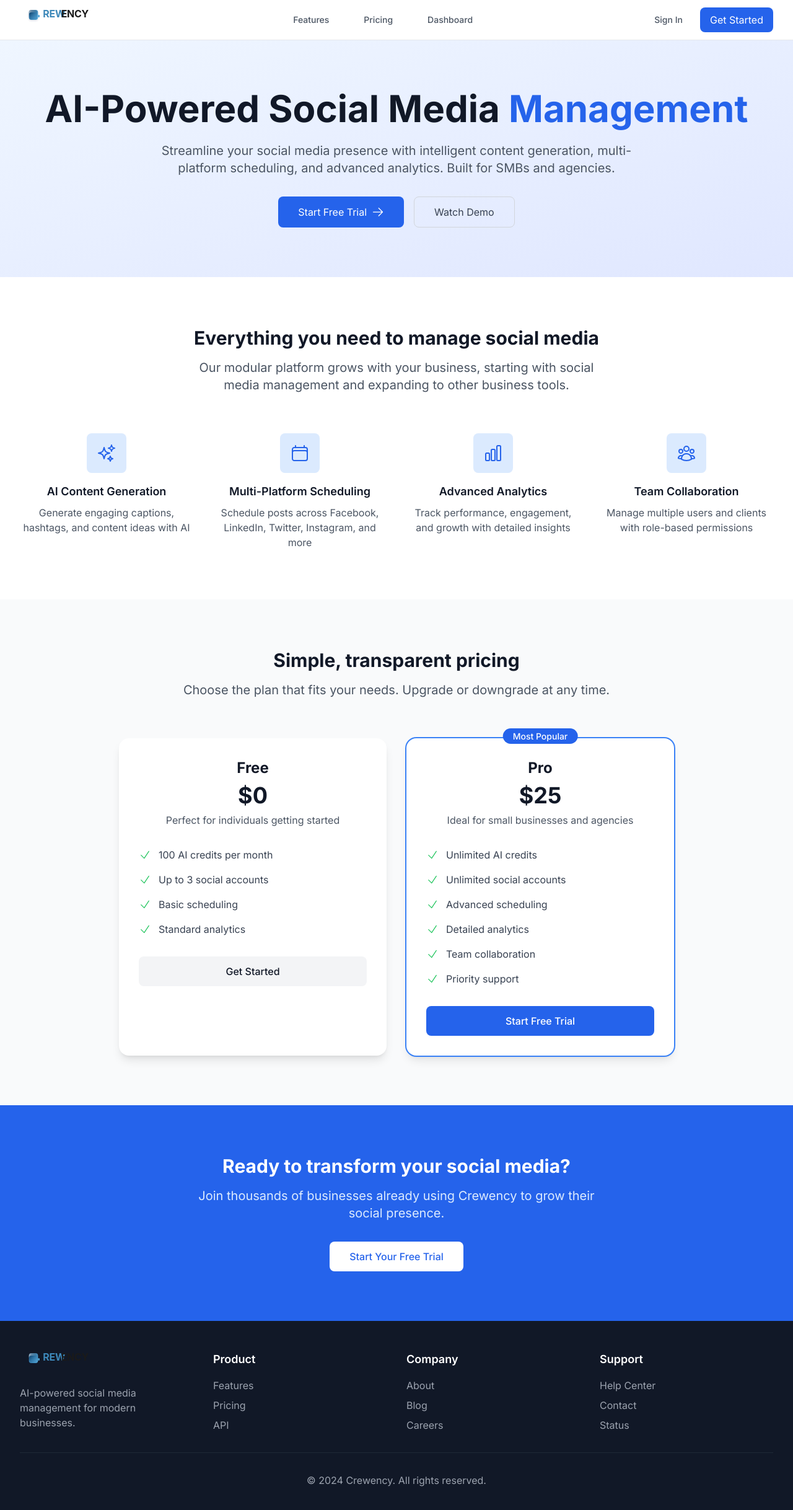
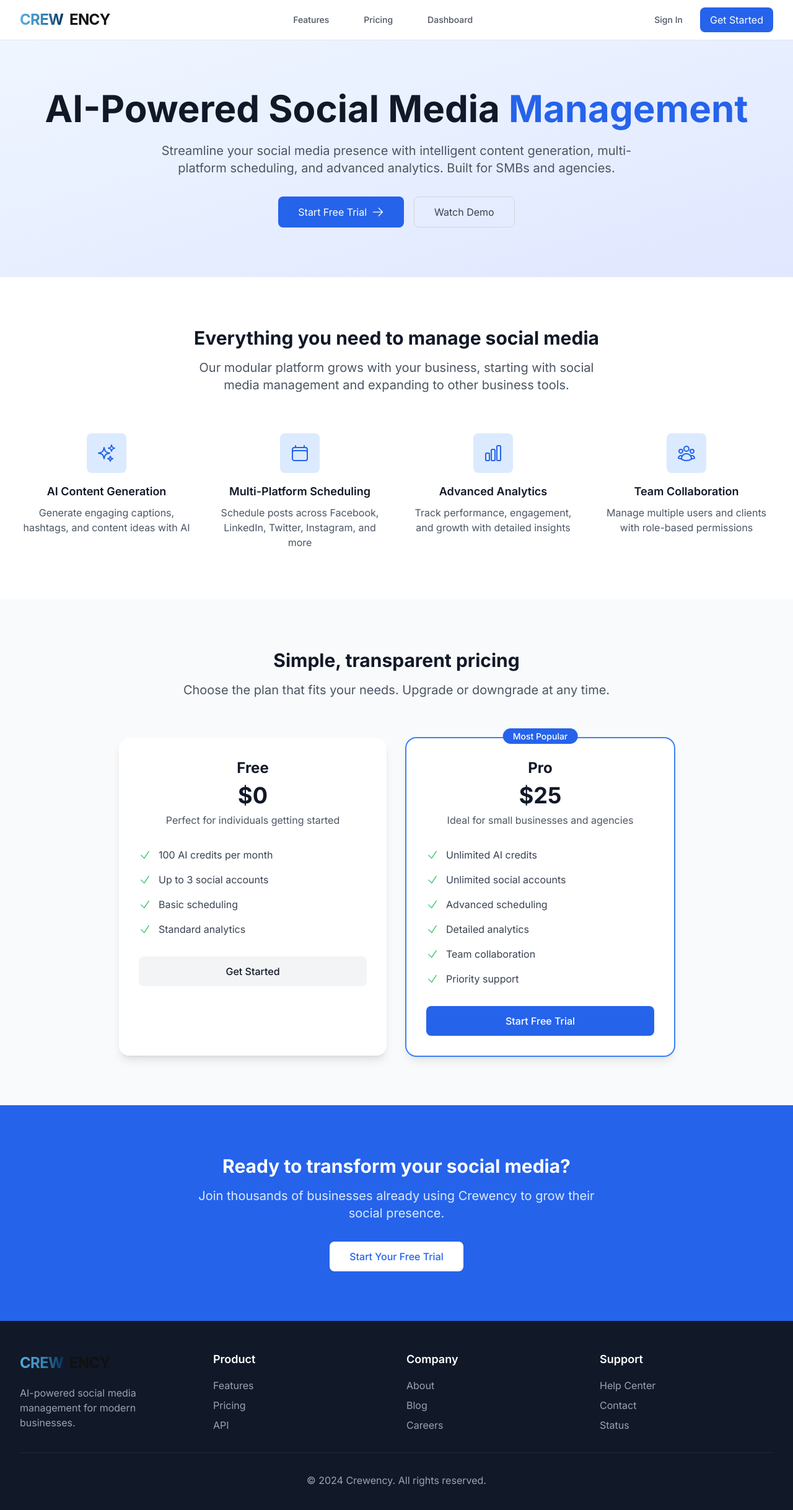
Before and after one commit to KleoRab/Crewency-Site, a Next.js app in the folder crewency/: page / in a window 1280 px wide. Shown: the top 2436 px of the page at 62% size. Built offline with nearby package versions, Linux system fonts and the light colour scheme.

Commit message:
Create professional CREWENCY wordmark logo with radiant gradient

```diff
--- a/crewency/next.config.ts
+++ b/crewency/next.config.ts
@@ -7,6 +7,7 @@ const nextConfig: NextConfig = {
   images: {
     domains: ['localhost', 'crewency-site.vercel.app'],
     formats: ['image/webp', 'image/avif'],
+    minimumCacheTTL: 0, // Disable caching for development
   },
   // Fix lockfile detection issue
   outputFileTracingRoot: process.cwd(),
--- a/crewency/src/app/page.tsx
+++ b/crewency/src/app/page.tsx
@@ -89,8 +89,8 @@ export default function HomePage() {
                     <Image
                       src="/crewency-logo.svg"
                       alt="Crewency - Social Media Management"
-                      width={180}
-                      height={45}
+                      width={240}
+                      height={60}
                       className="h-10 w-auto"
                     />
               </Link>
@@ -294,8 +294,8 @@ export default function HomePage() {
                     <Image
                       src="/crewency-logo.svg"
                       alt="Crewency - Social Media Management"
-                      width={180}
-                      height={45}
+                      width={240}
+                      height={60}
                       className="h-10 w-auto"
                     />
               </div>
--- a/crewency/src/components/layout/Header.tsx
+++ b/crewency/src/components/layout/Header.tsx
@@ -32,8 +32,8 @@ export default function Header({ user, onLogout, showLogo = true }: HeaderProps)
                   <Image
                     src="/crewency-logo.svg"
                     alt="Crewency - Social Media Management"
-                    width={180}
-                    height={45}
+                    width={240}
+                    height={60}
                     className="h-10 w-auto"
                   />
             </Link>
--- a/crewency/src/components/layout/Sidebar.tsx
+++ b/crewency/src/components/layout/Sidebar.tsx
@@ -50,8 +50,8 @@ export default function Sidebar({ isCollapsed, onToggle }: SidebarProps) {
                   <Image
                     src="/crewency-logo.svg"
                     alt="Crewency - Social Media Management"
-                    width={180}
-                    height={45}
+                    width={240}
+                    height={60}
                     className="h-8 w-auto"
                   />
             </Link>
```
Also changed, not shown: crewency/public/crewency-logo.svg.
